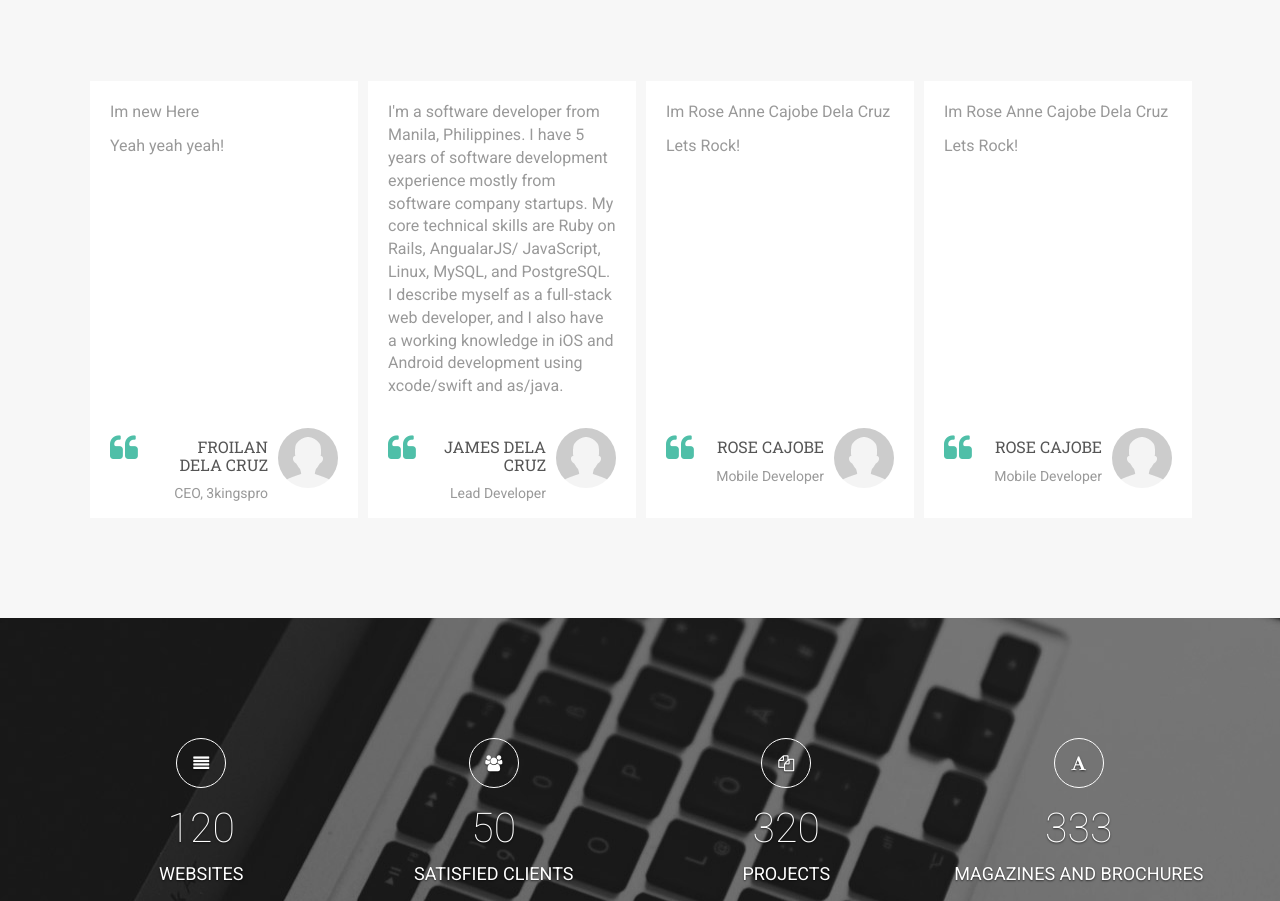
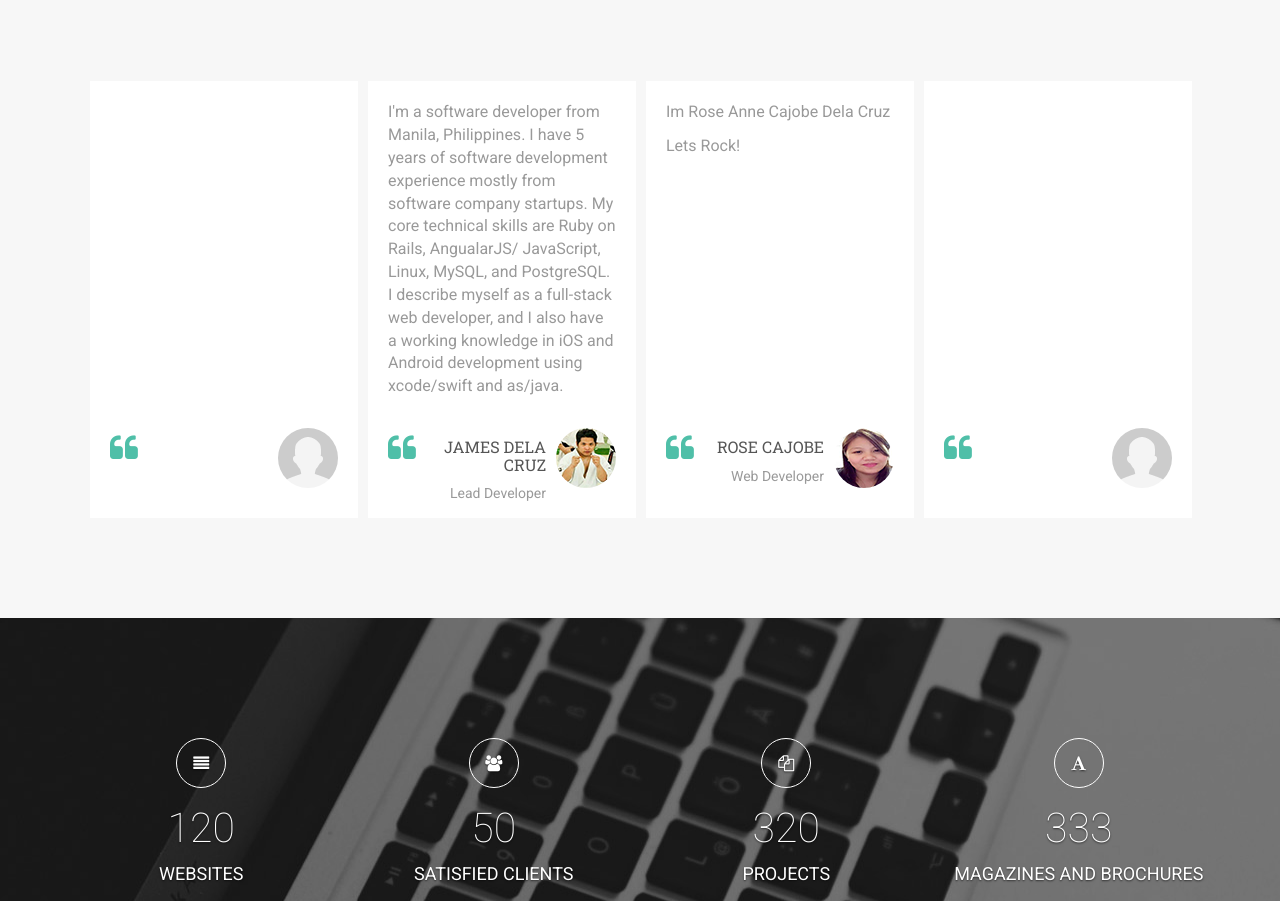
Before and after one commit to threekingspro/threekingspro.github.io, a plain HTML site: page index.html in a window 1280 px wide. Shown: the part 2728-3629 px from the top of the page. Drawn offline with Linux system fonts and the light colour scheme; some packages are replaced by stand-ins of ours.

Commit message:
- change profile pictures

```diff
--- a/index.html
+++ b/index.html
@@ -299,10 +299,10 @@ _________________________________________________________ -->
                             <div class="testimonial same-height-always">
                                 <div class="text">
                                     <p>
-                                      Im new Here
+
                                     </p>
                                     <p>
-                                      Yeah yeah yeah!
+
                                     </p>
                                 </div>
 
@@ -311,8 +311,8 @@ _________________________________________________________ -->
                                     </div>
                                     <div class="name-picture">
                                         <img class="" alt="" src="img/default_60.png">
-                                        <h5>Froilan Dela Cruz</h5>
-                                        <p>CEO, 3kingspro</p>
+                                        <h5> </h5>
+                                        <p> </p>
                                     </div>
                                 </div>
                             </div>
@@ -328,7 +328,7 @@ _________________________________________________________ -->
                                     <div class="icon"><i class="fa fa-quote-left"></i>
                                     </div>
                                     <div class="name-picture">
-                                        <img class="" alt="" src="img/default_60.png">
+                                        <img class="" alt="" src="img/james_60.png">
                                         <h5>James Dela Cruz</h5>
                                         <p>Lead Developer</p>
                                     </div>
@@ -350,9 +350,9 @@ _________________________________________________________ -->
                                     <div class="icon"><i class="fa fa-quote-left"></i>
                                     </div>
                                     <div class="name-picture">
-                                        <img class="" alt="" src="img/default_60.png">
+                                        <img class="" alt="" src="img/rose_60.png">
                                         <h5>Rose Cajobe</h5>
-                                        <p>Mobile Developer</p>
+                                        <p>Web Developer</p>
                                     </div>
                                 </div>
                             </div>
@@ -361,10 +361,10 @@ _________________________________________________________ -->
                             <div class="testimonial same-height-always">
                                 <div class="text">
                                     <p>
-                                      Im Rose Anne Cajobe Dela Cruz
+
                                     </p>
                                     <p>
-                                      Lets Rock!
+
                                     </p>
                                 </div>
 
@@ -373,8 +373,8 @@ _________________________________________________________ -->
                                     </div>
                                     <div class="name-picture">
                                         <img class="" alt="" src="img/default_60.png">
-                                        <h5>Rose Cajobe</h5>
-                                        <p>Mobile Developer</p>
+                                        <h5></h5>
+                                        <p></p>
                                     </div>
                                 </div>
                             </div>
```
Also changed, not shown: img/james_60.png (added), img/rose_60.png (added), 1 other file. Lines whose indentation alone changed are shown as unchanged.
